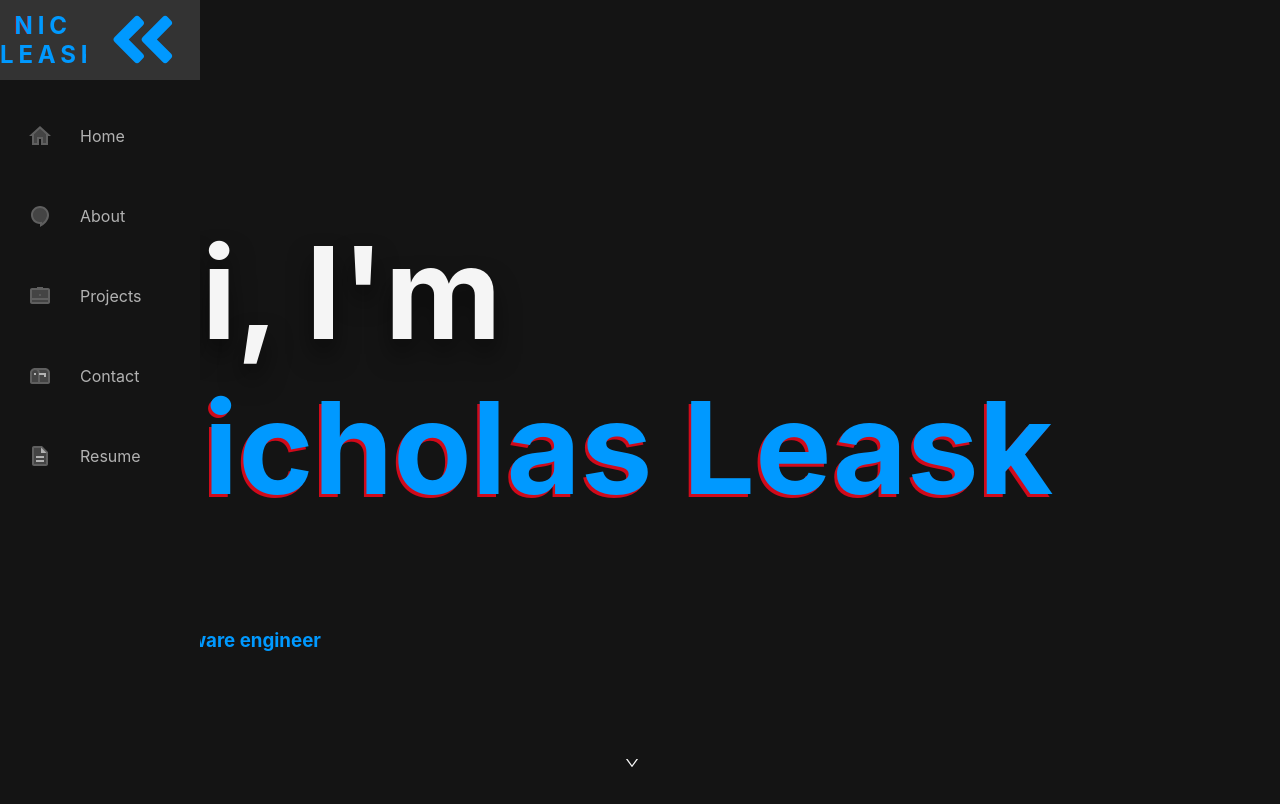
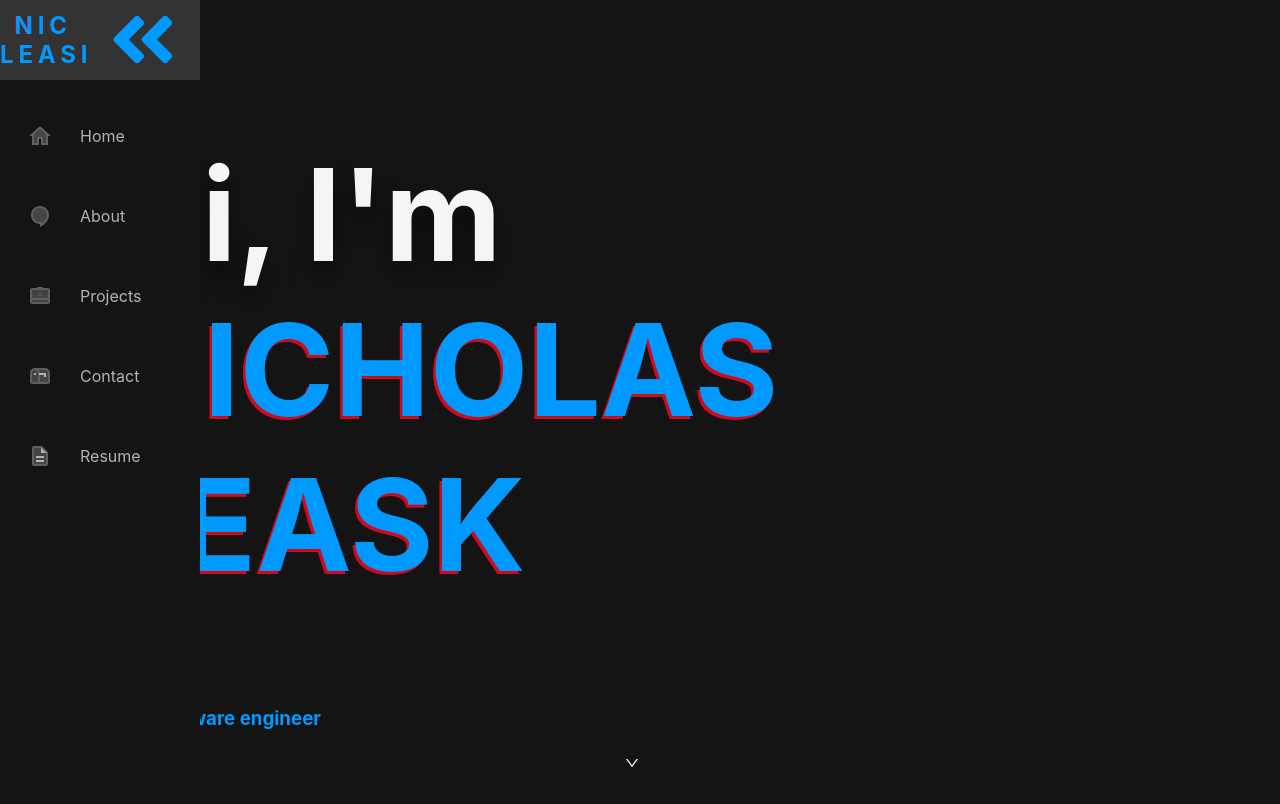
Before and after one commit to LeaskN/portfolio_3.0, a React (Create React App) app: page / in a window 1280 px wide. Shown: the top 804 px of the page. Built offline with nearby package versions, Linux system fonts and the light colour scheme.

Commit message:
changed pace, put in failsafes, removed duplicates of my name

```diff
--- a/src/Components/Home/Home.css
+++ b/src/Components/Home/Home.css
@@ -35,7 +35,7 @@
 }
 
 .nameContainer{
-  text-transform: capitalize;
+  text-transform: uppercase;
   /* display: grid;
   justify-items: center;
   grid-template-columns: repeat(auto-fit, 40px); */
@@ -43,7 +43,6 @@
   /* justify-content: center; */
   /* flex-direction: row; */
   flex-wrap: wrap;
-
 }
 
 /*
--- a/src/Components/Home/Home.js
+++ b/src/Components/Home/Home.js
@@ -2,52 +2,57 @@ import React, {useEffect, useState} from 'react';
 import './Home.css';
 
 export default function Home(props){
+  const name = 'Nicholas Leask'
   const [letters, setLetters] = useState({
-    letters: [],
+    letters: ['+','*','=','-','_','&','%','$','#','@','!','}','{','#'],
     count:0,
     count2:0,
-    symbols: '+*/|}{[]~":;?/.><=+-_)(*&^%$#@!)}'
+    symbols: ':*;/|}{[]":;?/.+-)(*^!)}'
   }) ;
 
   useEffect(() => {
-    const name = 'Nicholas Leask'
     const timer = window.setInterval(() => {
       setLetters(prevLetters => {
         if(prevLetters.letters.join('') === name) window.clearInterval(timer);
-        return animate({...prevLetters}, name)
+        return animate({...prevLetters}, name);
       });
-    }, 10);
+    }, 95);
     return () => {
       window.clearInterval(timer);
     };
   }, [])
 
   function animate(prevLetters, name){
-    if(prevLetters.count2 < 10){
+    if(prevLetters.count2 < 2){
       prevLetters.letters[prevLetters.count] = prevLetters.symbols[Math.floor(Math.random() * prevLetters.symbols.length)];
-      for(let i = prevLetters.count; i < prevLetters.letters.length; i++){
-        //slow this down!
-        prevLetters.letters[i] = prevLetters.symbols[Math.floor(Math.random() * prevLetters.symbols.length)]
+      for(let i = prevLetters.count; i < prevLetters.letters.length-1; i++){
+        for(let j = i; j < prevLetters.letters.length; j++){
+          prevLetters.letters[j] = prevLetters.symbols[Math.floor(Math.random() * prevLetters.symbols.length)];
+        }
+        prevLetters.letters[i] = prevLetters.symbols[Math.floor(Math.random() * prevLetters.symbols.length)];
       }
       prevLetters.count2++;
-      return prevLetters
+      return prevLetters;
     }
-    prevLetters.count2 = 0
+    prevLetters.count2 = 0;
     prevLetters.letters[prevLetters.count] = name[prevLetters.count];
-    prevLetters.count++
+    prevLetters.count++;
+    // console.log(prevLetters.letters);
     return prevLetters;
   }
 
   const mapLetters = (arr) => {
-    arr.join('').split(' ').splice(1, ' ')
-    console.log(arr)
-    return arr.map(l => l);
+    if(arr.reduce((l,a) => l+=a).toLowerCase() === name.toLowerCase()){
+      console.log('test')
+      return name;
+    }
+    return arr.reduce((l,a) => l+=a);
   }
 
   return(
     <div className="home" ref={props.refProp}>
       <h1 className="intro">Hi, I'm
-        <span className='colored'><span className='letterIcon nameContainer'>{mapLetters(letters.letters)}</span></span>
+        <span className='colored'><div className='letterIcon nameContainer'>{letters.letters.join('').toLowerCase().includes(name.toLowerCase()) ? name : mapLetters(letters.letters)}</div></span>
       </h1>
       <h3>I'm a <span className='colored'>software engineer</span></h3>
     </div>
```
